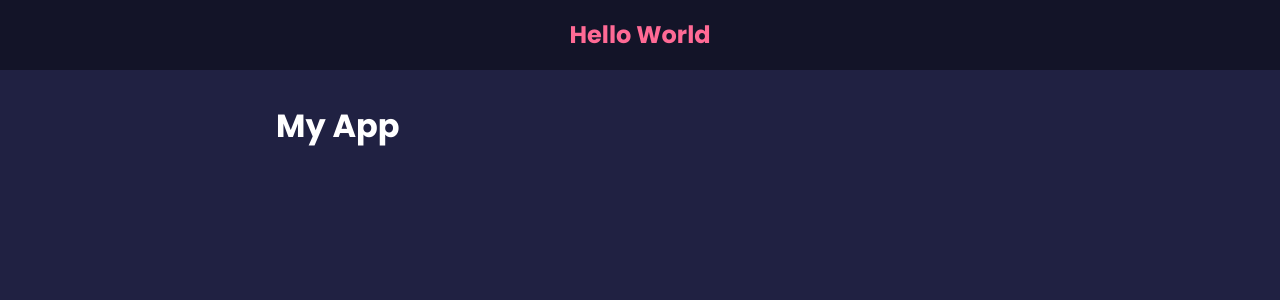
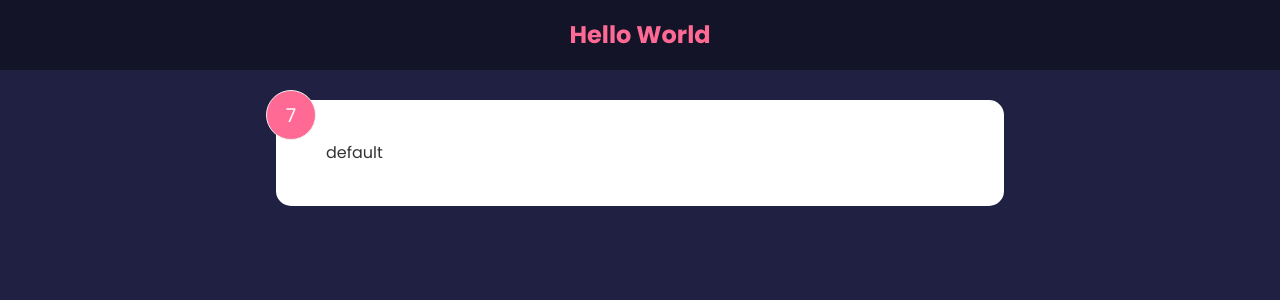
Before and after one commit to jeauxrdhy/feedback, a React (Create React App) app in the folder feedback/: page / in a window 1280 px wide. Shown: the top 300 px of the page. Built offline with nearby package versions, Linux system fonts and the light colour scheme.

Commit message:
created feedback item, used hooks for state of rating and text

```diff
--- a/feedback/src/App.js
+++ b/feedback/src/App.js
@@ -1,11 +1,12 @@
 import Header from "./components/Header"
+import FeedbackItem from "./components/FeedbackItem"
 
 function App(){
     return(
         <>
             <Header />
             <div className="container">
-                <h1>My App</h1>
+                <FeedbackItem />
             </div>
         </>
     )
--- /dev/null
+++ b/feedback/src/components/FeedbackItem.js
@@ -0,0 +1,15 @@
+import React from 'react'
+import {useState} from 'react'
+
+function FeedbackItem() {
+  const [rating,setRating] = useState(7)
+  const [text, setText] = useState('default')
+  return (
+    <div className='card'>
+      <div className="num-display">{rating}</div>
+      <div className="text-display">{text}</div>
+    </div>
+  )
+}
+
+export default FeedbackItem
```
